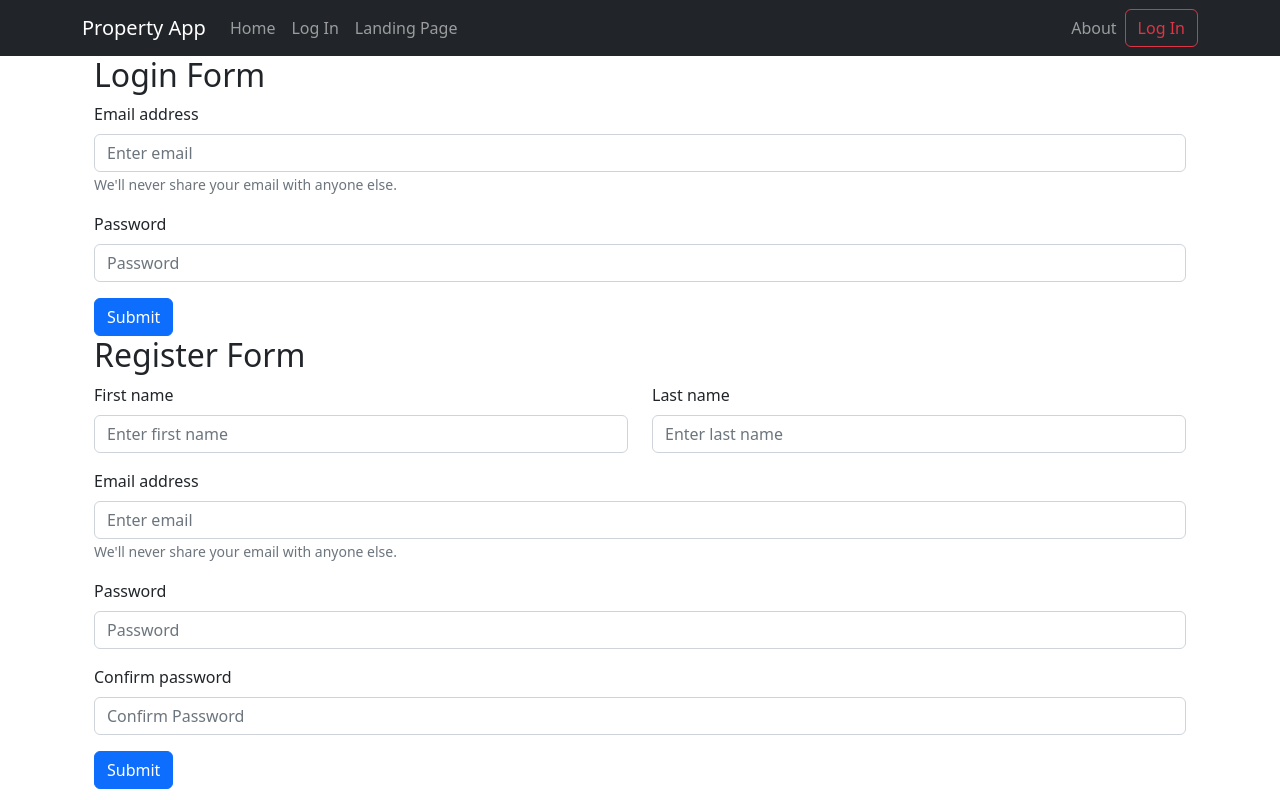
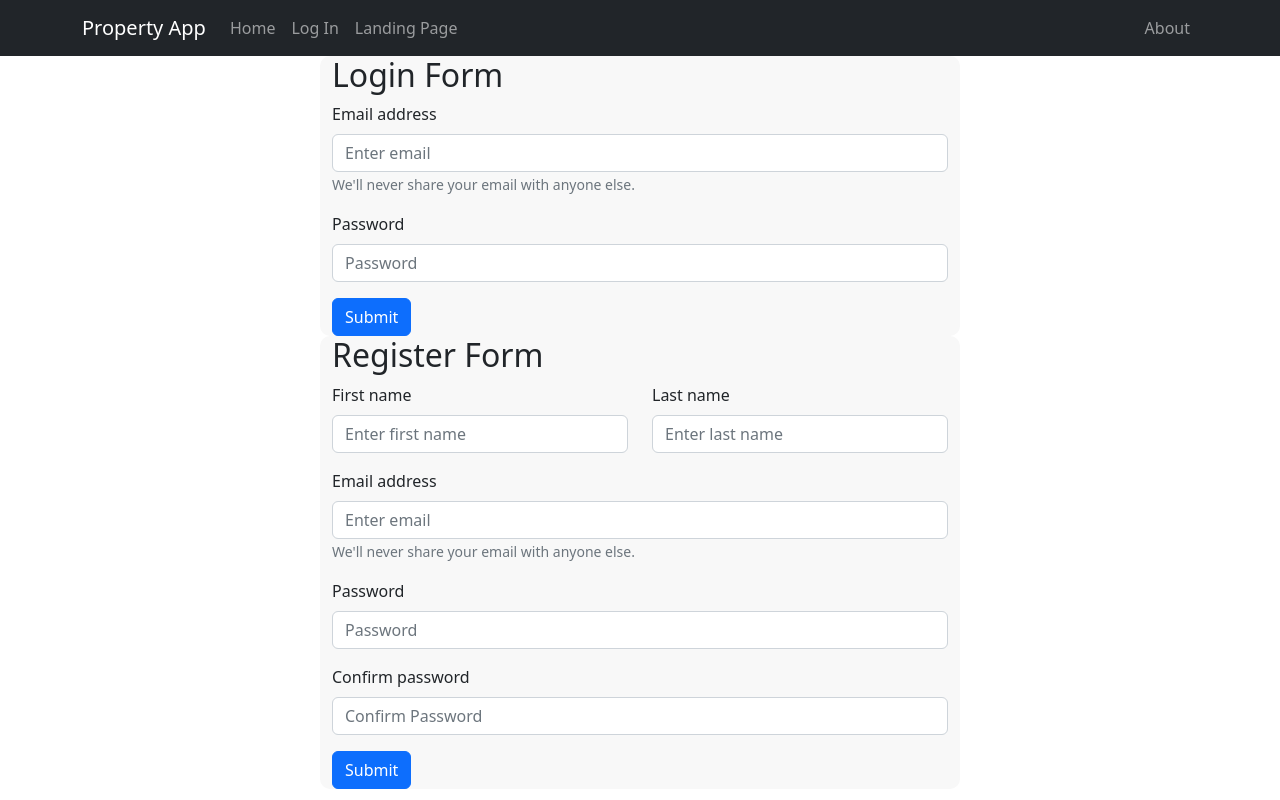
Before and after one commit to halevans/Property-App, a React (Create React App) app in the folder client/: page /login in a window 1280 px wide. Built offline with nearby package versions, Linux system fonts and the light colour scheme.

Commit message:
User now updates in NavBar

```diff
--- a/client/src/components/LoginForm.js
+++ b/client/src/components/LoginForm.js
@@ -23,7 +23,6 @@ function LoginForm() {
 
   const handleLoginSubmit = (e) => {
     e.preventDefault();
-    console.log("Login User");
 
     loginUser(loginDetails)
       .then((response) => {
@@ -39,6 +38,8 @@ function LoginForm() {
         // Redirect page to landing page
         console.log("Navigating to landing page");
         navigate("/landing-page");
+        // TODO change below to prop drill to App and back down to NavBar
+        window.location.reload(false); // to refresh the NavBar
       })
       .catch((error) => {
         if (error.response) {
--- a/client/src/components/NavBar.js
+++ b/client/src/components/NavBar.js
@@ -25,6 +25,11 @@ function NavBar() {
     }
   }, []);
 
+  // const handleLogIn = (user) => {
+  //   setUser(user);
+  //   localStorage.setItem("user", JSON.stringify(user));
+  // }
+
   const handleLogOut = () => {
     const user_token = JSON.parse(localStorage.getItem("user")).token
     console.log("Goodbye!")
@@ -32,6 +37,7 @@ function NavBar() {
     logoutUser(user_token)
       .then((response) => {
         localStorage.removeItem("user");
+        setUser(null);
         navigate("/login");
       })
       .catch((error) => {
@@ -65,14 +71,14 @@ function NavBar() {
           {user &&
             <>
               <Navbar.Text>
-                Signed in as: <a href="/profile">{user.first_name}</a>
+                Signed in as: <a href="/profile">{user.first_name} {user.last_name}</a>
               </Navbar.Text>
               <Button className="ms-3" variant="outline-danger" onClick={handleLogOut}>Logout</Button>
             </>
           }
-          {!user &&
+          {/* {!user &&
             <Button variant="outline-danger" onClick={() => navigate("/login")}>Log In</Button>
-          }
+          } */}
         </Navbar.Collapse>
       </Container>
     </Navbar>
--- a/client/src/components/OfferFormModal.js
+++ b/client/src/components/OfferFormModal.js
@@ -19,7 +19,6 @@ function OfferFormModal(props) {
     }
     newOffer(props.user.token, offer_info)
     .then((response) => {
-      console.log(response.data);
       // Call the callback function passed from PropertyItem to update the state with the newly added offer
       props.handleOfferAdded(response.data);
     })
--- a/client/src/pages/LoginPage.js
+++ b/client/src/pages/LoginPage.js
@@ -6,13 +6,11 @@ import RegisterForm from '../components/RegisterForm'
 function LoginPage() {
   return (
     <>
-      <Container>
-        <Container>
-          <LoginForm />
-        </Container>
-        <Container>
-          <RegisterForm />
-        </Container>
+      <Container style={{ width: '50%', margin: '0 auto', backgroundColor: '#f8f8f8', borderRadius: '10px' }}>
+        <LoginForm />
+      </Container>
+      <Container style={{ width: '50%', margin: '0 auto', backgroundColor: '#f8f8f8', borderRadius: '10px' }}>
+        <RegisterForm />
       </Container>
     </>
   )
```
